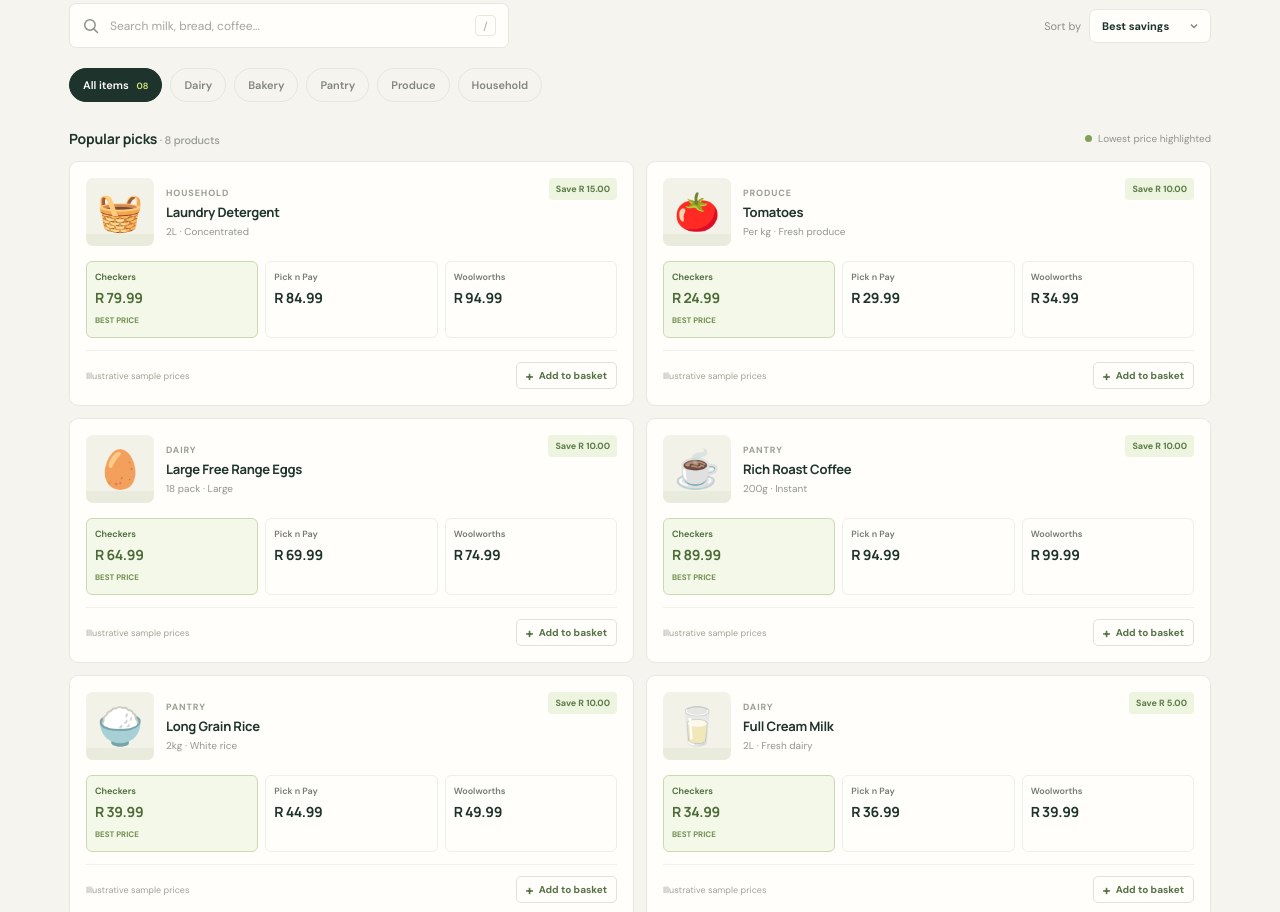
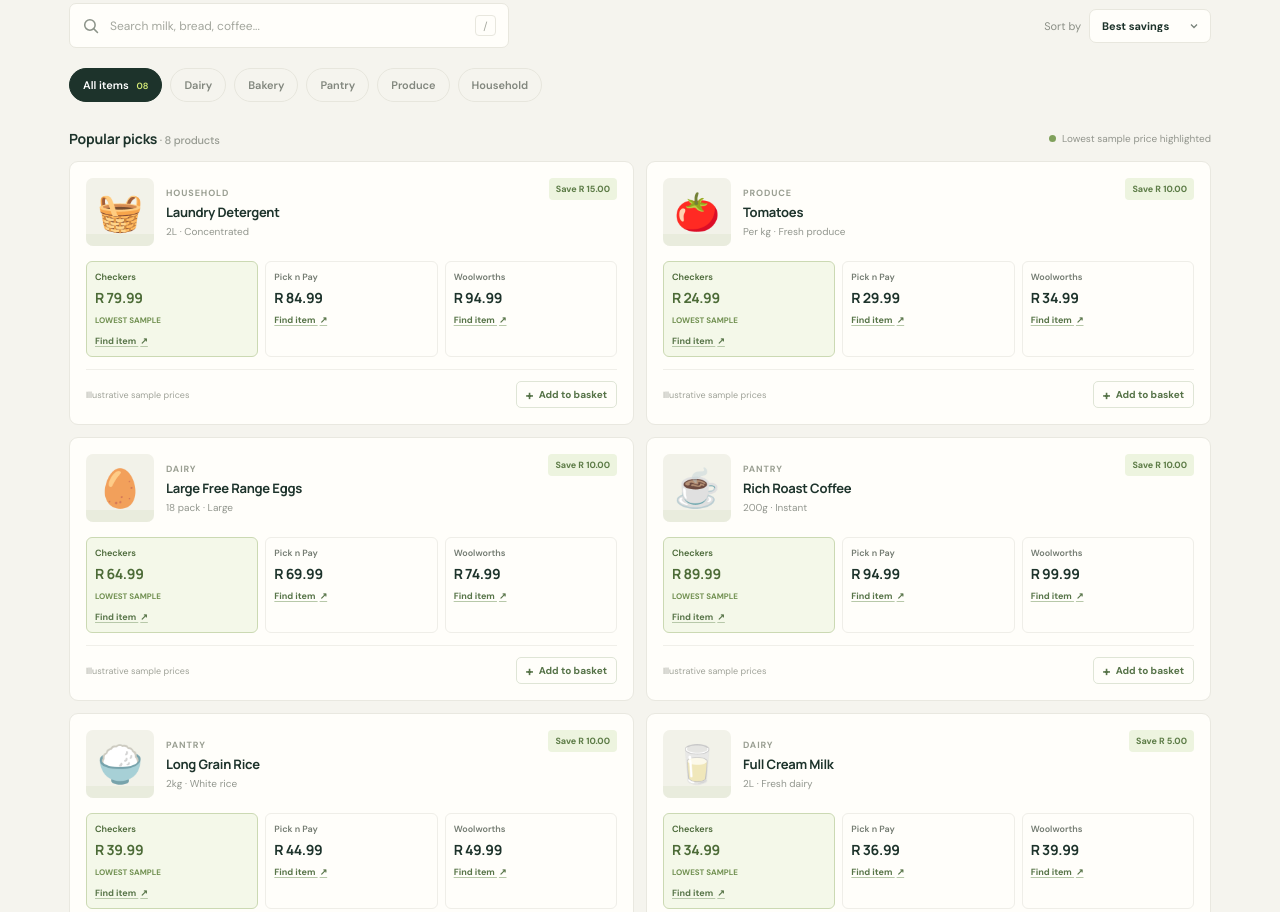
Before and after one commit to tlotlang13ramatlotlo/SalesZA, a plain HTML site: page index.html in a window 1280 px wide. Shown: the part 640-1552 px from the top of the page. Drawn offline with Linux system fonts and the light colour scheme.

Commit message:
modified:   README.md

```diff
--- a/app.js
+++ b/app.js
@@ -1,4 +1,17 @@
-const stores = ["Checkers", "Pick n Pay", "Woolworths"];
+const stores = [
+  {
+    name: "Checkers",
+    searchUrl: (query) => `https://www.checkers.co.za/search/?q=${query}`,
+  },
+  {
+    name: "Pick n Pay",
+    searchUrl: (query) => `https://www.pnp.co.za/search/?text=${query}`,
+  },
+  {
+    name: "Woolworths",
+    searchUrl: (query) => `https://www.woolworths.co.za/browse?searchterm=${query}&fr=1`,
+  },
+];
 
 const products = [
   { id: "milk", name: "Full Cream Milk", detail: "2L · Fresh dairy", category: "Dairy", emoji: "🥛", prices: [34.99, 36.99, 39.99] },
@@ -48,10 +61,13 @@ function renderProducts() {
     const inBasket = basket.has(product.id);
     const priceOptions = product.prices.map((price, index) => {
       const isBest = price === lowestPrice;
+      const store = stores[index];
+      const searchQuery = encodeURIComponent(`${product.name} ${product.detail}`);
       return `<div class="store-price${isBest ? " best" : ""}">
-        <span class="store-name">${stores[index]}</span>
+        <span class="store-name">${store.name}</span>
         <span class="price-value">${money(price)}</span>
-        ${isBest ? '<span class="best-tag">BEST PRICE</span>' : ""}
+        ${isBest ? '<span class="best-tag">LOWEST SAMPLE</span>' : ""}
+        <a class="store-link" href="${store.searchUrl(searchQuery)}" target="_blank" rel="noopener noreferrer" aria-label="Search for ${product.name} at ${store.name}">Find item <span aria-hidden="true">↗</span></a>
       </div>`;
     }).join("");
 
--- a/index.html
+++ b/index.html
@@ -102,7 +102,7 @@
 
         <div class="results-heading">
           <h3 id="results-count">Popular picks <span>· 8 products</span></h3>
-          <span class="stores-legend"><span class="legend-dot"></span> Lowest price highlighted</span>
+          <span class="stores-legend"><span class="legend-dot"></span> Lowest sample price highlighted</span>
         </div>
         <div class="product-grid" id="product-grid" aria-live="polite"></div>
         <div class="empty-state" id="empty-state" hidden>
--- a/styles.css
+++ b/styles.css
@@ -206,6 +206,9 @@ h1, h2, h3, p { margin-top: 0; }
 .price-value small { color: #91968c; font: 500 9px var(--font-body); }
 .best .price-value { color: #4c6b37; }
 .best-tag { display: inline-block; margin-top: 4px; color: #719051; font-size: 8px; font-weight: 700; }
+.store-link { display: block; width: fit-content; margin-top: 7px; color: #587549; font-size: 9px; font-weight: 700; text-decoration: underline; text-decoration-color: #b7c8a9; text-underline-offset: 2px; }
+.store-link span { margin-left: 2px; }
+.store-link:hover { color: #1d332b; }
 .card-bottom { display: flex; justify-content: space-between; align-items: center; margin-top: 12px; padding-top: 11px; border-top: 1px solid #f0efe9; }
 .price-note { color: #a0a399; font-size: 9px; }
 .add-button { display: inline-flex; align-items: center; gap: 5px; padding: 6px 9px; border: 1px solid #dfe5d6; border-radius: 5px; background: transparent; color: #567348; font-size: 10px; font-weight: 700; cursor: pointer; transition: .18s ease; }
@@ -311,6 +314,7 @@ h1, h2, h3, p { margin-top: 0; }
   .store-price { padding: 8px 7px; }
   .store-name { font-size: 8px; }
   .price-value { font-size: 13px; }
+  .store-link { font-size: 8px; }
   .bottom-banner { align-items: flex-start; gap: 10px; margin-top: 25px; padding: 16px 13px; }
   .banner-icon { flex-basis: 32px; width: 32px; height: 32px; font-size: 16px; }
   .bottom-banner h3 { font-size: 11px; }
```
Also changed, not shown: 1 other file.
